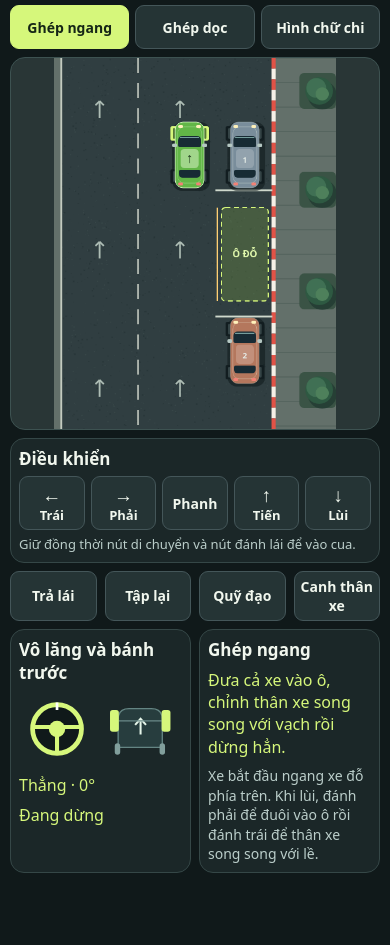
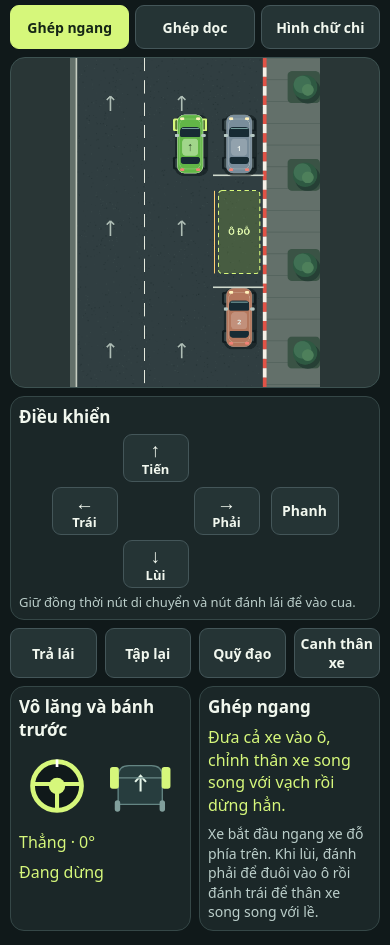
Before and after one commit to ToanNM27/mo-phong-sa-hinh, a plain HTML site: page index.html in a window 390 px wide. Shown: the part 49-994 px from the top of the page. Before the commit the page ends 936 px from the top, so only its background shows below. Drawn offline with Linux system fonts and the light colour scheme.

Commit message:
Arrange mobile controls as a directional pad

```diff
--- a/index.html
+++ b/index.html
@@ -15,16 +15,22 @@
   header nav{gap:6px;width:100%}
   header nav button{flex:1;min-height:44px;padding:5px;font-size:14px}
   .game,.panel{gap:8px}
-  .scene canvas{width:100%;height:auto;max-height:44svh;object-fit:contain}
+  .scene canvas{width:100%;height:auto;max-height:39svh;object-fit:contain}
   .panel{grid-template-columns:minmax(0,1fr) minmax(0,1fr)}
   .controls{grid-column:1/-1;grid-row:1;padding:8px}
-  .keys{grid-template-columns:repeat(5,minmax(0,1fr));gap:6px;margin-top:6px}
-  .keys button[data-key]{min-width:0;min-height:54px;grid-row:1;padding:4px}
-  .keys button[data-key=ArrowLeft]{grid-column:1}
-  .keys button[data-key=ArrowRight]{grid-column:2}
-  .keys button[data-key=Space]{grid-column:3}
-  .keys button[data-key=ArrowUp]{grid-column:4}
-  .keys button[data-key=ArrowDown]{grid-column:5}
+  .keys{
+    grid-template-columns:repeat(3,minmax(0,66px)) minmax(56px,74px);
+    grid-template-areas:". forward . ." "left . right brake" ". reverse . .";
+    justify-content:center;
+    gap:5px;
+    margin-top:6px;
+  }
+  .keys button[data-key]{min-width:0;min-height:48px;padding:4px}
+  .keys button[data-key=ArrowUp]{grid-area:forward}
+  .keys button[data-key=ArrowLeft]{grid-area:left}
+  .keys button[data-key=ArrowRight]{grid-area:right}
+  .keys button[data-key=ArrowDown]{grid-area:reverse}
+  .keys button[data-key=Space]{grid-area:brake;margin-inline-start:6px}
   .keyboard-label{display:none}
   .touch-label{display:block}
   .keys .touch-label{font-size:19px;line-height:1.1}
```
